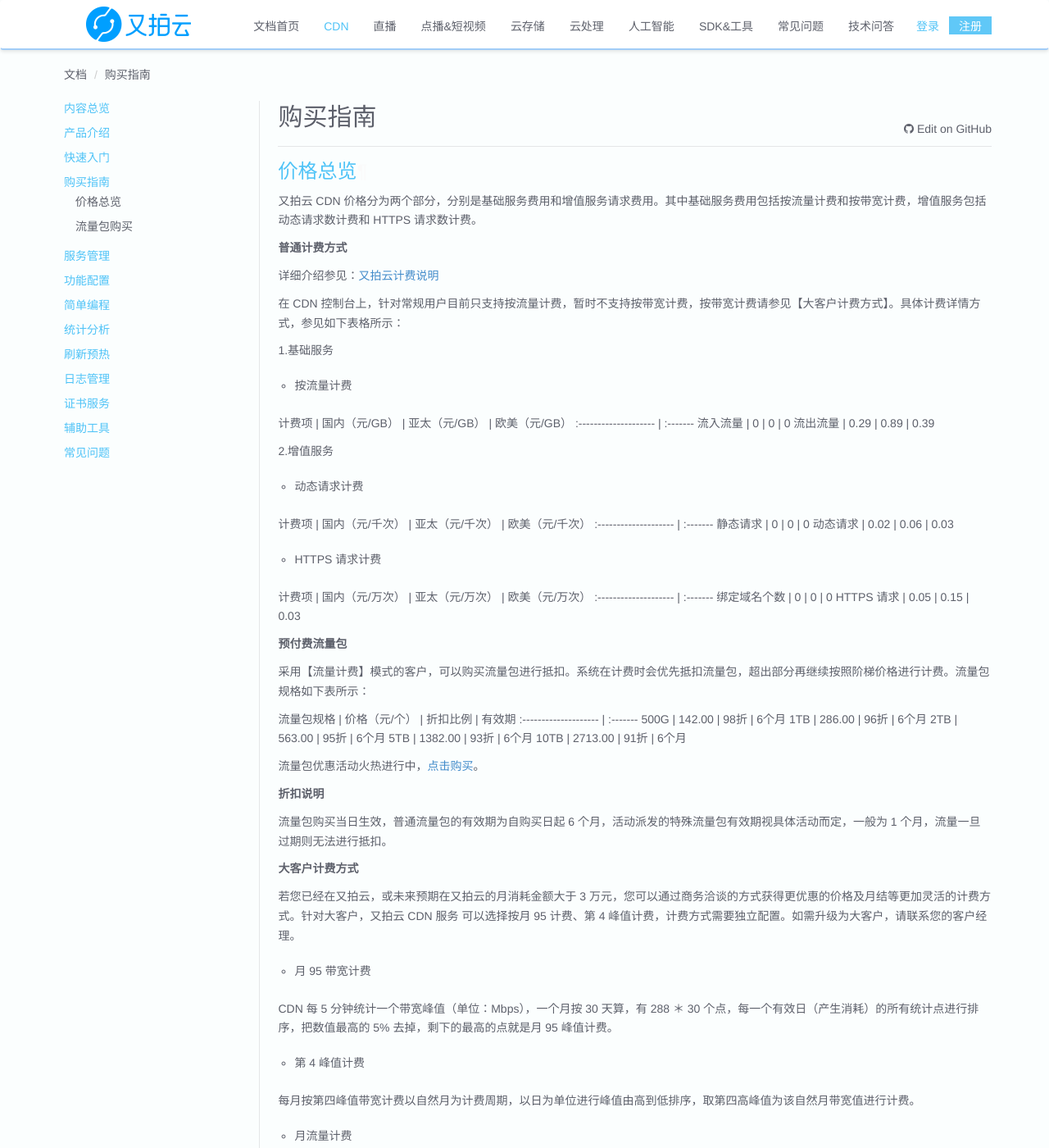
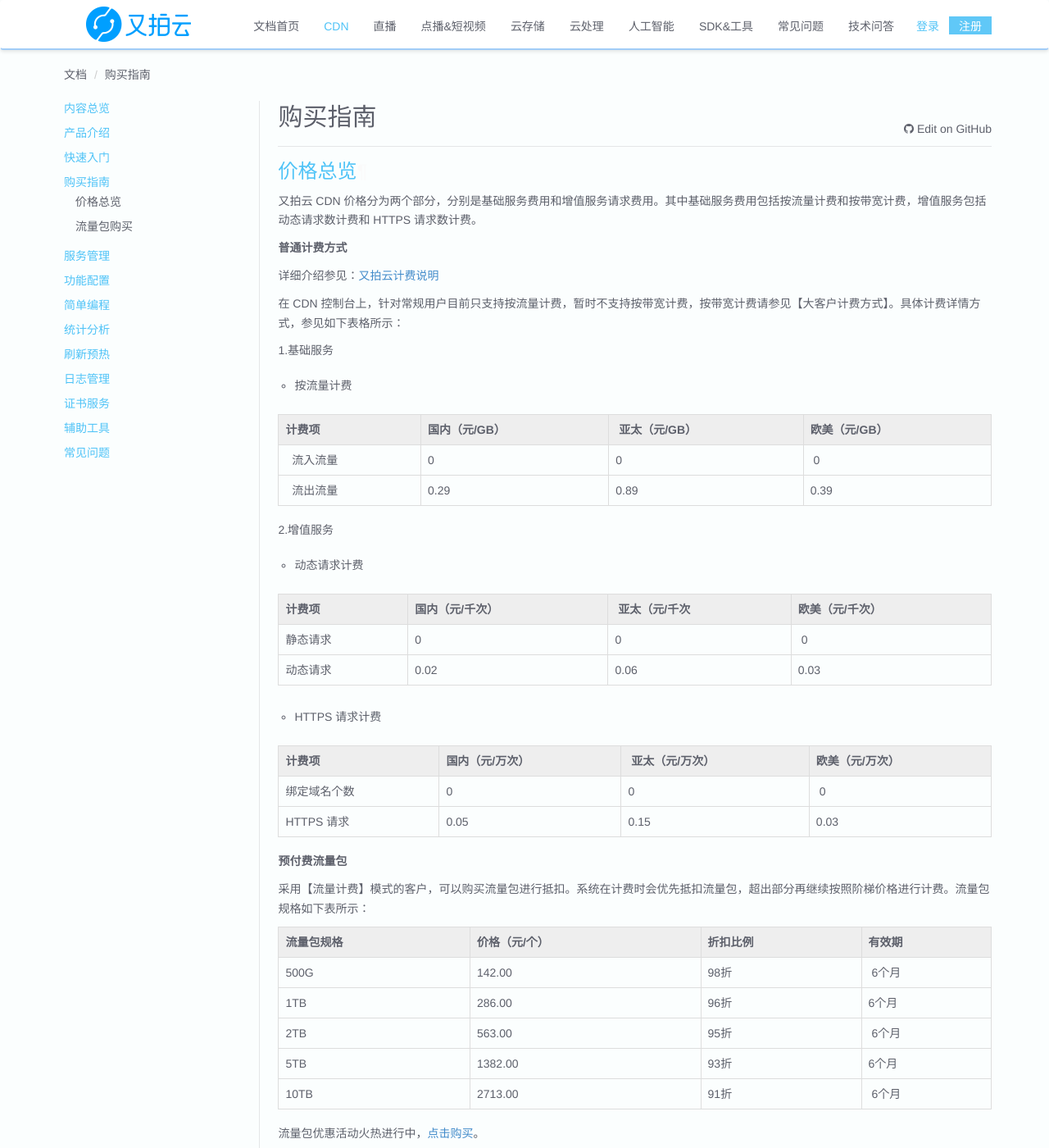
Before and after one commit to upyun/docs, an MkDocs documentation site: the page built from sources/cdn/buy.md, in a window 1280 px wide and 1400 px high. Shown: the whole window at 82% size. Built offline with MkDocs 1.6.1, drawn with Linux system fonts in a browser that asks for light colours; old or Windows-style settings are respelled for this version of MkDocs.

Commit message:
Update buy.md

```diff
--- a/sources/cdn/buy.md
+++ b/sources/cdn/buy.md
@@ -12,42 +12,40 @@
 
  - 按流量计费
 
-计费项 | 国内（元/GB）  | 亚太（元/GB）  | 欧美（元/GB）
-:-------------------- | :-------
-流入流量  | 0  | 0  | 0
-流出流量  | 0.29 |  0.89 | 0.39
+| 计费项 | 国内（元/GB） |  亚太（元/GB） |   欧美（元/GB） |
+|------ |-------------|------------ --|------------|
+|   流入流量 | 0    | 0 |  0  |
+|   流出流量 | 0.29 | 0.89 | 0.39    |
 
 
 2.增值服务
 
 - 动态请求计费
 
-计费项 | 国内（元/千次）  | 亚太（元/千次）  | 欧美（元/千次）
-:-------------------- | :-------
-静态请求  | 0  | 0  | 0
-动态请求  | 0.02 |  0.06 | 0.03
-
+| 计费项 | 国内（元/千次） |  亚太（元/千次 | 欧美（元/千次） |
+|------ |-------------|------------ --|------------|
+| 静态请求 | 0    | 0 |  0  |
+| 动态请求 | 0.02 | 0.06 | 0.03 |
 
 - HTTPS 请求计费
 
-
-计费项 | 国内（元/万次）  | 亚太（元/万次）  | 欧美（元/万次）
-:-------------------- | :-------
-绑定域名个数  | 0  | 0  | 0
-HTTPS 请求  | 0.05 | 0.15 | 0.03
+| 计费项 | 国内（元/万次） |  亚太（元/万次） | 欧美（元/万次） |
+|------ |-------------|------------ --|------------|
+| 绑定域名个数 | 0    | 0 |  0  |
+| HTTPS 请求 | 0.05 | 0.15 | 0.03  |
 
 
 **预付费流量包**
 
 采用【流量计费】模式的客户，可以购买流量包进行抵扣。系统在计费时会优先抵扣流量包，超出部分再继续按照阶梯价格进行计费。流量包规格如下表所示：
 
-流量包规格 | 价格（元/个）  | 折扣比例  | 有效期
-:-------------------- | :-------
-500G  | 142.00  | 98折  | 6个月
-1TB  | 286.00 |  96折 | 6个月
-2TB  | 563.00 |  95折 | 6个月
-5TB  | 1382.00 |  93折 | 6个月
-10TB  | 2713.00 |  91折 | 6个月
+| 流量包规格 | 价格（元/个） | 折扣比例 | 有效期 |
+|------ |-------------|------------ --|------------|
+| 500G  | 142.00   | 98折 |  6个月  |
+| 1TB  | 286.00  | 96折 | 6个月  |
+| 2TB | 563.00  | 95折 |  6个月  |
+| 5TB | 1382.00 | 93折 | 6个月  |
+| 10TB  | 2713.00 | 91折 |  6个月  |
 
 流量包优惠活动火热进行中，[点击购买](https://console.upyun.com/billing/resources/buy/)。
 
```
